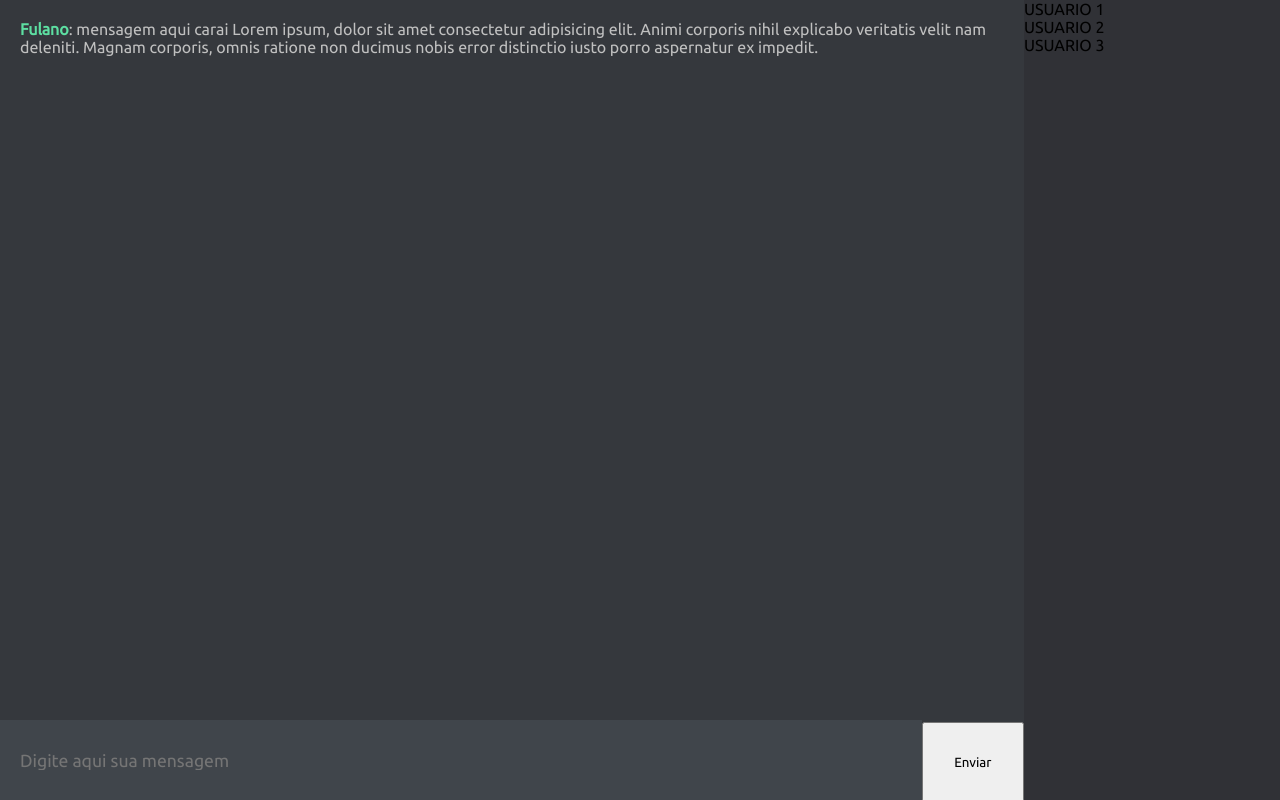
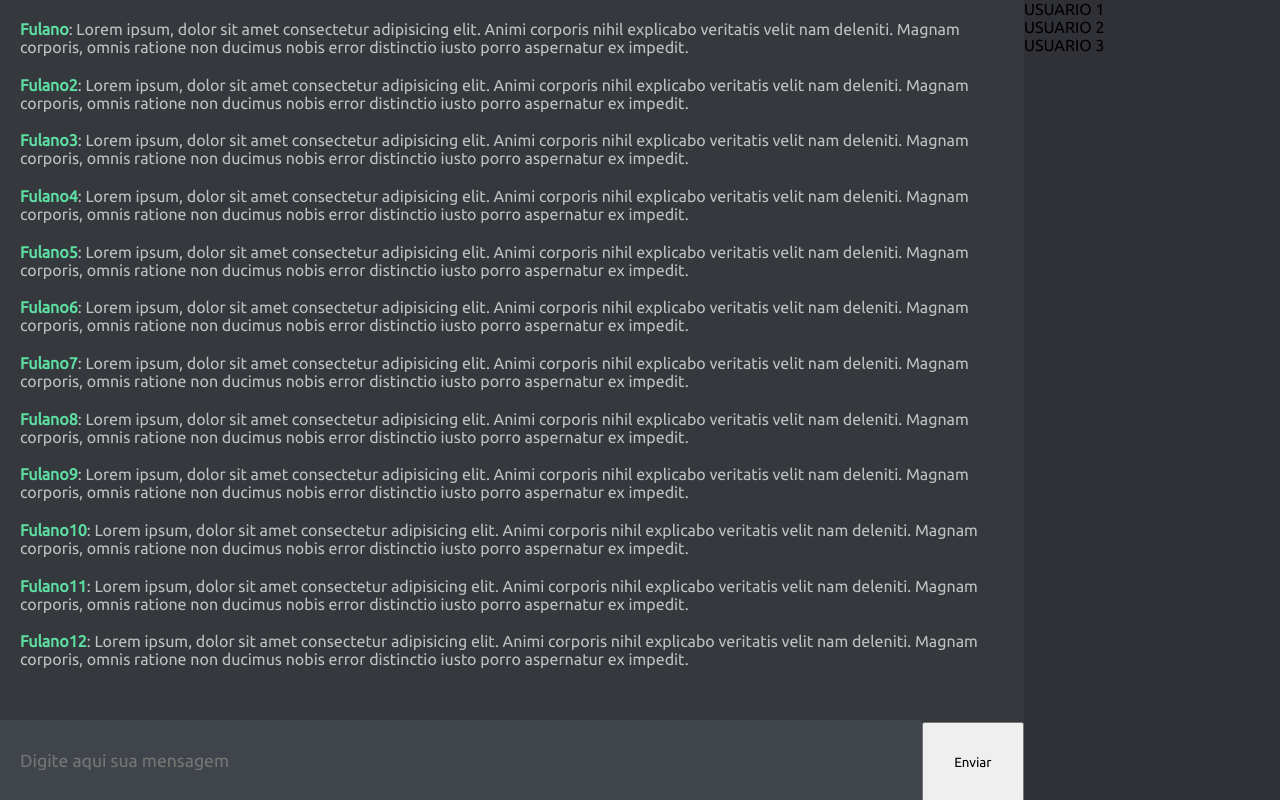
Before and after one commit to ribeiro-dev/chat-realtime, a plain HTML site: page index.html in a window 1280 px wide. Drawn offline with Linux system fonts and the light colour scheme.

Commit message:
make messages div scrollable

```diff
--- a/index.html
+++ b/index.html
@@ -18,7 +18,85 @@
         <section class="chat-container">
             <div class="chat">
                 <div class="message">
-                    <p><strong class="name">Fulano</strong>: mensagem aqui carai
+                    <p>
+                        <strong class="name">Fulano</strong>:
+                        Lorem ipsum, dolor sit amet consectetur adipisicing elit. Animi corporis nihil explicabo veritatis velit nam deleniti. Magnam corporis, omnis ratione non ducimus nobis error distinctio iusto porro aspernatur ex impedit.
+                    </p>
+                </div>
+
+                <div class="message">
+                    <p>
+                        <strong class="name">Fulano2</strong>:
+                        Lorem ipsum, dolor sit amet consectetur adipisicing elit. Animi corporis nihil explicabo veritatis velit nam deleniti. Magnam corporis, omnis ratione non ducimus nobis error distinctio iusto porro aspernatur ex impedit.
+                    </p>
+                </div>
+
+                <div class="message">
+                    <p>
+                        <strong class="name">Fulano3</strong>:
+                        Lorem ipsum, dolor sit amet consectetur adipisicing elit. Animi corporis nihil explicabo veritatis velit nam deleniti. Magnam corporis, omnis ratione non ducimus nobis error distinctio iusto porro aspernatur ex impedit.
+                    </p>
+                </div>
+
+                <div class="message">
+                    <p>
+                        <strong class="name">Fulano4</strong>:
+                        Lorem ipsum, dolor sit amet consectetur adipisicing elit. Animi corporis nihil explicabo veritatis velit nam deleniti. Magnam corporis, omnis ratione non ducimus nobis error distinctio iusto porro aspernatur ex impedit.
+                    </p>
+                </div>
+
+                <div class="message">
+                    <p>
+                        <strong class="name">Fulano5</strong>:
+                        Lorem ipsum, dolor sit amet consectetur adipisicing elit. Animi corporis nihil explicabo veritatis velit nam deleniti. Magnam corporis, omnis ratione non ducimus nobis error distinctio iusto porro aspernatur ex impedit.
+                    </p>
+                </div>
+
+                <div class="message">
+                    <p>
+                        <strong class="name">Fulano6</strong>:
+                        Lorem ipsum, dolor sit amet consectetur adipisicing elit. Animi corporis nihil explicabo veritatis velit nam deleniti. Magnam corporis, omnis ratione non ducimus nobis error distinctio iusto porro aspernatur ex impedit.
+                    </p>
+                </div>
+
+                <div class="message">
+                    <p>
+                        <strong class="name">Fulano7</strong>:
+                        Lorem ipsum, dolor sit amet consectetur adipisicing elit. Animi corporis nihil explicabo veritatis velit nam deleniti. Magnam corporis, omnis ratione non ducimus nobis error distinctio iusto porro aspernatur ex impedit.
+                    </p>
+                </div>
+
+                <div class="message">
+                    <p>
+                        <strong class="name">Fulano8</strong>:
+                        Lorem ipsum, dolor sit amet consectetur adipisicing elit. Animi corporis nihil explicabo veritatis velit nam deleniti. Magnam corporis, omnis ratione non ducimus nobis error distinctio iusto porro aspernatur ex impedit.
+                    </p>
+                </div>
+
+                <div class="message">
+                    <p>
+                        <strong class="name">Fulano9</strong>:
+                        Lorem ipsum, dolor sit amet consectetur adipisicing elit. Animi corporis nihil explicabo veritatis velit nam deleniti. Magnam corporis, omnis ratione non ducimus nobis error distinctio iusto porro aspernatur ex impedit.
+                    </p>
+                </div>
+
+                <div class="message">
+                    <p>
+                        <strong class="name">Fulano10</strong>:
+                        Lorem ipsum, dolor sit amet consectetur adipisicing elit. Animi corporis nihil explicabo veritatis velit nam deleniti. Magnam corporis, omnis ratione non ducimus nobis error distinctio iusto porro aspernatur ex impedit.
+                    </p>
+                </div>
+
+                <div class="message">
+                    <p>
+                        <strong class="name">Fulano11</strong>:
+                        Lorem ipsum, dolor sit amet consectetur adipisicing elit. Animi corporis nihil explicabo veritatis velit nam deleniti. Magnam corporis, omnis ratione non ducimus nobis error distinctio iusto porro aspernatur ex impedit.
+                    </p>
+                </div>
+
+                <div class="message">
+                    <p>
+                        <strong class="name">Fulano12</strong>:
                         Lorem ipsum, dolor sit amet consectetur adipisicing elit. Animi corporis nihil explicabo veritatis velit nam deleniti. Magnam corporis, omnis ratione non ducimus nobis error distinctio iusto porro aspernatur ex impedit.
                     </p>
                 </div>
--- a/style.css
+++ b/style.css
@@ -30,6 +30,12 @@ main {
 .chat-container .chat {
     margin: 20px;
     height: 90%;
+
+    overflow-y: auto;
+}
+
+.chat-container .chat .message {
+    margin-bottom: 2%;
 }
 
 .chat-container .chat .message .name {
```
